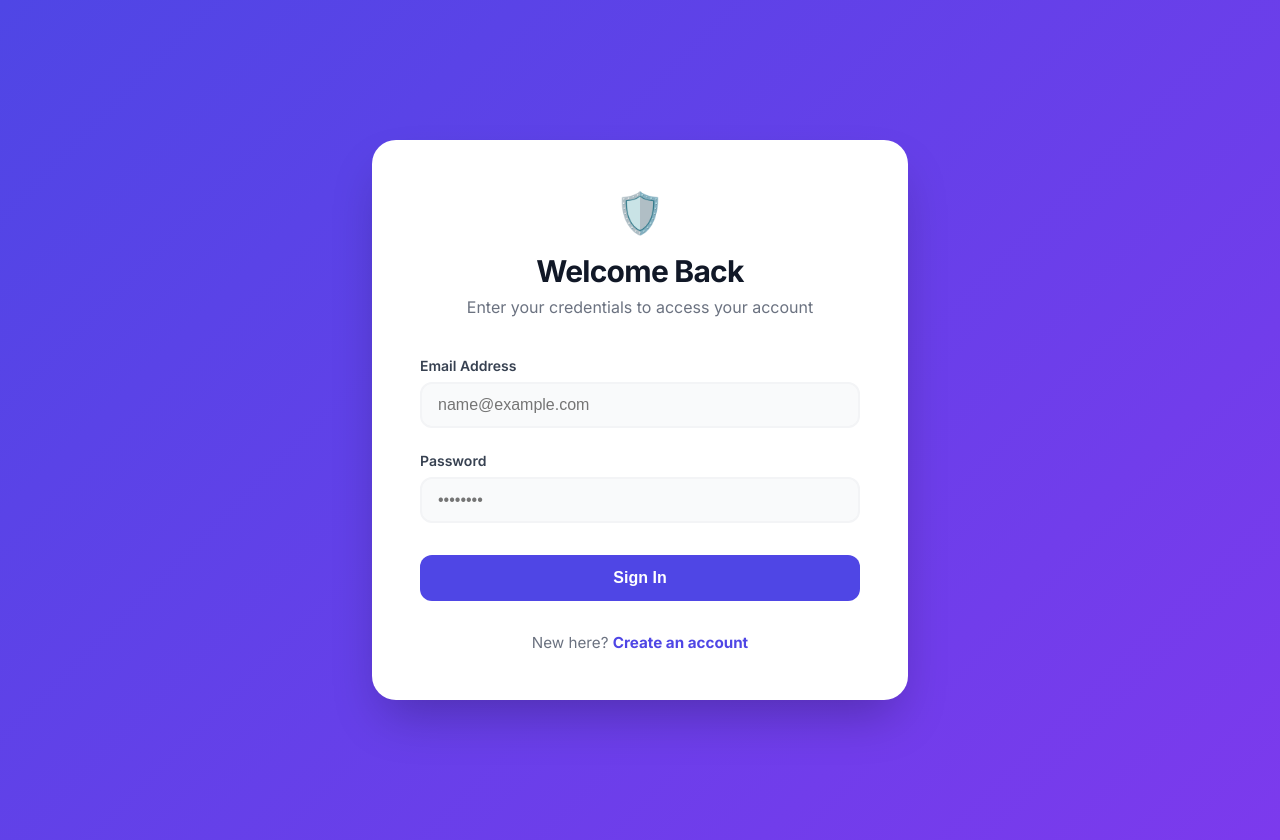
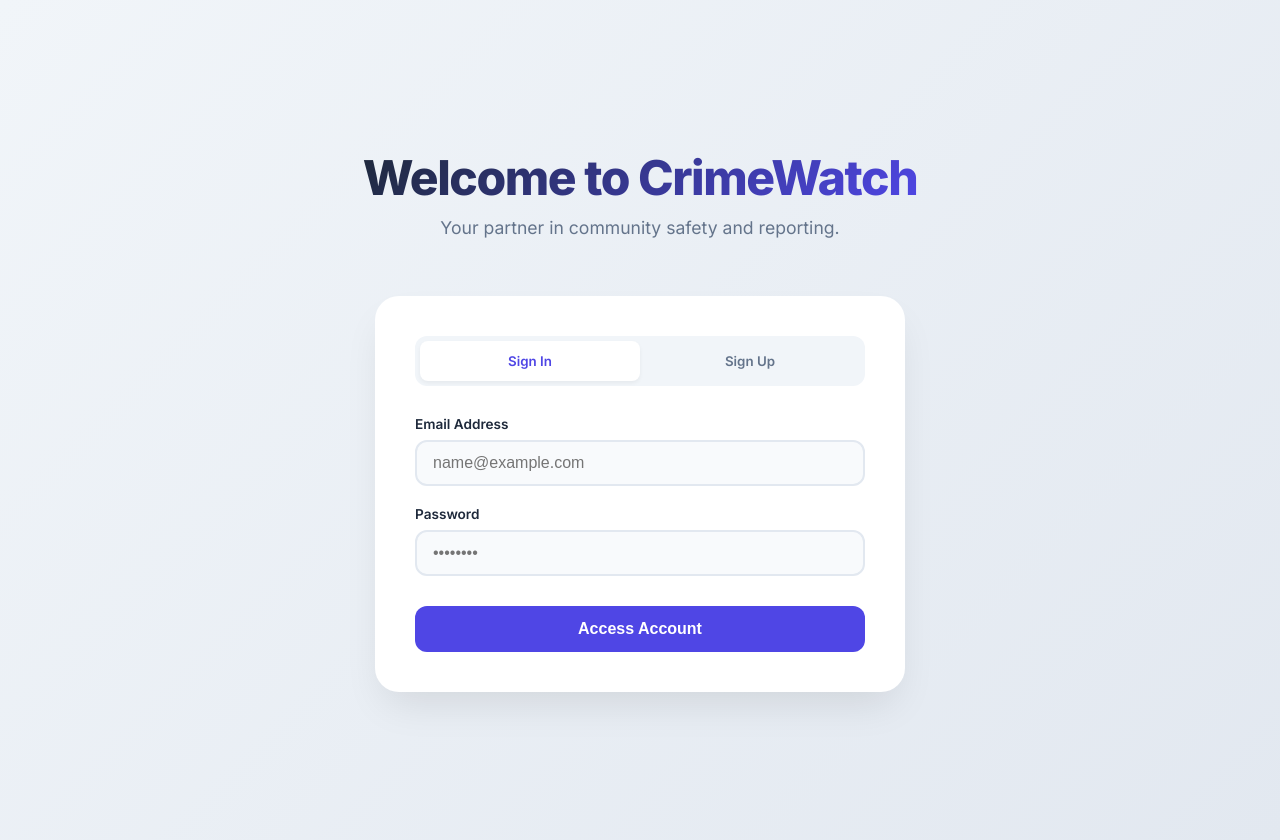
Before and after one commit to KamitKoul/crime-management-system, a PHP site: page /login.html in a window 1280 px wide. Run offline with PHP 8.4, Linux system fonts and the light colour scheme.

Commit message:
Security Update: Converted all SQL queries to secure Prepared Statements. UI Overhaul: Modernized Auth and Dashboard layouts.

```diff
--- a/login.html
+++ b/login.html
@@ -3,144 +3,285 @@
 <head>
     <meta charset="UTF-8">
     <meta name="viewport" content="width=device-width, initial-scale=1.0">
-    <title>Login - CrimeWatch</title>
-    <link href="https://fonts.googleapis.com/css2?family=Inter:wght@400;500;600;700&display=swap" rel="stylesheet">
+    <title>Access CrimeWatch</title>
+    <link href="https://fonts.googleapis.com/css2?family=Inter:wght@400;500;600;700;800&display=swap" rel="stylesheet">
     <style>
         :root {
             --primary: #4f46e5;
             --primary-hover: #4338ca;
-            --bg-gradient: linear-gradient(135deg, #4f46e5 0%, #7c3aed 100%);
+            --secondary: #7c3aed;
+            --bg-page: #f8fafc;
+            --text-main: #1e293b;
+            --text-muted: #64748b;
         }
+
         body {
             font-family: 'Inter', sans-serif;
-            background: var(--bg-gradient);
+            background: linear-gradient(135deg, #f1f5f9 0%, #e2e8f0 100%);
+            min-height: 100vh;
             display: flex;
+            flex-direction: column;
             justify-content: center;
             align-items: center;
-            min-height: 100vh;
             margin: 0;
             padding: 20px;
         }
-        .login-card {
-            background: white;
-            padding: 48px;
-            border-radius: 24px;
-            box-shadow: 0 25px 50px -12px rgba(0, 0, 0, 0.25);
-            width: 100%;
-            max-width: 440px;
-            animation: slideUp 0.5s ease-out;
-        }
-        @keyframes slideUp {
-            from { opacity: 0; transform: translateY(20px); }
-            to { opacity: 1; transform: translateY(0); }
-        }
-        .login-header {
+
+        /* 1. Main Welcome Header (Outside Container) */
+        .main-header {
             text-align: center;
             margin-bottom: 40px;
+            animation: slideDown 0.5s ease-out;
         }
-        .login-header .logo {
-            font-size: 2.5rem;
-            margin-bottom: 16px;
-            display: block;
+        .main-header h1 {
+            font-size: 3rem;
+            font-weight: 900;
+            margin: 0;
+            background: -webkit-linear-gradient(315deg, #1e293b 0%, #4f46e5 100%);
+            -webkit-background-clip: text;
+            -webkit-text-fill-color: transparent;
+            letter-spacing: -0.03em;
         }
-        .login-header h2 {
-            color: #111827;
-            font-size: 1.875rem;
-            font-weight: 800;
-            margin: 0;
-            letter-spacing: -0.025em;
+        .main-header p {
+            font-size: 1.1rem;
+            color: var(--text-muted);
+            margin-top: 10px;
         }
-        .login-header p {
-            color: #6b7280;
-            margin-top: 8px;
+
+        /* 2. Main Card Container */
+        .auth-card {
+            background: white;
+            width: 100%;
+            max-width: 450px;
+            padding: 40px;
+            border-radius: 24px;
+            box-shadow: 0 20px 40px -10px rgba(0, 0, 0, 0.1);
+            position: relative;
+            overflow: hidden;
+            animation: fadeIn 0.6s ease-out;
         }
-        .form-group {
-            margin-bottom: 24px;
+
+        @keyframes slideDown { from { opacity: 0; transform: translateY(-20px); } to { opacity: 1; transform: translateY(0); } }
+        @keyframes fadeIn { from { opacity: 0; transform: scale(0.95); } to { opacity: 1; transform: scale(1); } }
+
+        /* 3. Toggle Switcher */
+        .toggle-container {
+            display: flex;
+            background: #f1f5f9;
+            padding: 5px;
+            border-radius: 12px;
+            margin-bottom: 30px;
+            position: relative;
         }
+        .toggle-btn {
+            flex: 1;
+            border: none;
+            background: transparent;
+            padding: 12px;
+            border-radius: 8px;
+            font-weight: 600;
+            color: var(--text-muted);
+            cursor: pointer;
+            transition: all 0.2s;
+            font-family: inherit;
+        }
+        .toggle-btn.active {
+            background: white;
+            color: var(--primary);
+            box-shadow: 0 2px 4px rgba(0,0,0,0.05);
+        }
+
+        /* Forms */
+        .auth-form {
+            display: none; /* Hidden by default */
+            animation: fadeForm 0.3s ease-in-out;
+        }
+        .auth-form.active-form {
+            display: block; /* Show active */
+        }
+        @keyframes fadeForm { from { opacity: 0; transform: translateY(5px); } to { opacity: 1; transform: translateY(0); } }
+
+        .form-group { margin-bottom: 20px; }
         label {
             display: block;
             margin-bottom: 8px;
-            color: #374151;
             font-weight: 600;
-            font-size: 0.875rem;
+            font-size: 0.85rem;
+            color: var(--text-main);
         }
         input {
             width: 100%;
             padding: 12px 16px;
-            border: 2px solid #f3f4f6;
+            border: 2px solid #e2e8f0;
             border-radius: 12px;
             font-size: 1rem;
             transition: all 0.2s;
             box-sizing: border-box;
-            background-color: #f9fafb;
+            background: #f8fafc;
         }
         input:focus {
             outline: none;
             border-color: var(--primary);
-            background-color: white;
-            box-shadow: 0 0 0 4px rgba(79, 70, 229, 0.1);
+            background: white;
         }
-        button {
+
+        .btn {
             width: 100%;
             padding: 14px;
-            background-color: var(--primary);
-            color: white;
             border: none;
             border-radius: 12px;
             font-size: 1rem;
             font-weight: 700;
             cursor: pointer;
             transition: all 0.2s;
-            margin-top: 8px;
+            color: white;
+            margin-top: 10px;
+            background-color: var(--primary);
         }
-        button:hover {
+        .btn:hover {
             background-color: var(--primary-hover);
-            transform: translateY(-1px);
-            box-shadow: 0 10px 15px -3px rgba(79, 70, 229, 0.4);
+            transform: translateY(-2px);
+            box-shadow: 0 8px 15px -3px rgba(79, 70, 229, 0.3);
         }
-        .footer-link {
-            text-align: center;
-            margin-top: 32px;
-            font-size: 0.95rem;
-            color: #6b7280;
+
+        /* Register Specific Color Override */
+        .btn-register { background-color: var(--secondary); }
+        .btn-register:hover { background-color: #6d28d9; box-shadow: 0 8px 15px -3px rgba(124, 58, 237, 0.3); }
+
+        /* Toast Styles */
+        .toast-container {
+            position: fixed;
+            top: 24px;
+            right: 24px;
+            z-index: 9999;
+            display: flex;
+            flex-direction: column;
+            gap: 12px;
         }
-        .footer-link a {
-            color: var(--primary);
-            text-decoration: none;
-            font-weight: 700;
+        .toast {
+            padding: 16px 24px;
+            border-radius: 12px;
+            background: white;
+            box-shadow: 0 10px 15px -3px rgba(0, 0, 0, 0.1);
+            display: flex;
+            align-items: center;
+            gap: 12px;
+            font-weight: 600;
+            transform: translateX(120%);
+            transition: transform 0.3s;
+            border-left: 6px solid #ccc;
         }
-        .footer-link a:hover {
-            text-decoration: underline;
-        }
+        .toast.show { transform: translateX(0); }
+        .toast-error { border-left-color: #ef4444; color: #991b1b; background-color: #fef2f2; }
+        .toast-success { border-left-color: #7c3aed; color: #5b21b6; background-color: #f5f3ff; }
+
     </style>
 </head>
 <body>
 
-<div class="login-card">
-    <div class="login-header">
-        <span class="logo">🛡️</span>
-        <h2>Welcome Back</h2>
-        <p>Enter your credentials to access your account</p>
+    <!-- Main Header Outside Container -->
+    <div class="main-header">
+        <h1>Welcome to CrimeWatch</h1>
+        <p>Your partner in community safety and reporting.</p>
     </div>
 
+    <!-- Single Card Container -->
+    <div class="auth-card">
+
+        <!-- Toggle Switch -->
+        <div class="toggle-container">
+            <button class="toggle-btn active" onclick="switchTab('login')">Sign In</button>
+            <button class="toggle-btn" onclick="switchTab('register')">Sign Up</button>
+        </div>
+
+        <!-- Login Form -->
+        <div id="login-form" class="auth-form active-form">
             <form action="auth/login.php" method="POST">
                 <div class="form-group">
                     <label>Email Address</label>
                     <input type="email" name="email" required placeholder="name@example.com">
                 </div>
-
                 <div class="form-group">
                     <label>Password</label>
                     <input type="password" name="password" required placeholder="••••••••">
                 </div>
+                <button type="submit" class="btn">Access Account</button>
+            </form>
+        </div>
 
-        <button type="submit">Sign In</button>
+        <!-- Register Form -->
+        <div id="register-form" class="auth-form">
+            <form action="auth/register.php" method="POST">
+                <div class="form-group">
+                    <label>Full Name</label>
+                    <input type="text" name="name" required placeholder="John Doe">
+                </div>
+                <div class="form-group">
+                    <label>Email Address</label>
+                    <input type="email" name="email" required placeholder="name@example.com">
+                </div>
+                <div class="form-group">
+                    <label>Phone Number</label>
+                    <input type="text" name="phone" placeholder="(555) 000-0000">
+                </div>
+                <div class="form-group">
+                    <label>Create Password</label>
+                    <input type="password" name="password" required placeholder="••••••••">
+                </div>
+                <button type="submit" class="btn btn-register">Create Account</button>
             </form>
+        </div>
 
-    <div class="footer-link">
-        New here? <a href="register.html">Create an account</a>
     </div>
-</div>
+
+    <div class="toast-container" id="toastContainer"></div>
+
+    <script>
+        // Tab Switching Logic
+        function switchTab(tab) {
+            const loginForm = document.getElementById('login-form');
+            const registerForm = document.getElementById('register-form');
+            const btns = document.querySelectorAll('.toggle-btn');
+
+            if (tab === 'login') {
+                loginForm.classList.add('active-form');
+                registerForm.classList.remove('active-form');
+                btns[0].classList.add('active');
+                btns[1].classList.remove('active');
+            } else {
+                loginForm.classList.remove('active-form');
+                registerForm.classList.add('active-form');
+                btns[0].classList.remove('active');
+                btns[1].classList.add('active');
+            }
+        }
+
+        // Toast Logic
+        function showToast(message, type = 'error') {
+            const container = document.getElementById('toastContainer');
+            const toast = document.createElement('div');
+            toast.className = `toast toast-${type}`;
+            const icon = type === 'success' ? '✅' : '❌';
+            toast.innerHTML = `<span style="font-size:1.2rem">${icon}</span><span>${message}</span>`;
+            container.appendChild(toast);
+            toast.offsetHeight;
+            toast.classList.add('show');
+            setTimeout(() => {
+                toast.classList.remove('show');
+                setTimeout(() => toast.remove(), 300);
+            }, 5000);
+        }
+
+        window.onload = function() {
+            const urlParams = new URLSearchParams(window.location.search);
+            if (urlParams.get('error') === 'invalid') {
+                showToast("Invalid credentials. Please try again.", 'error');
+            } else if (urlParams.get('success') === 'registered') {
+                showToast("Account created! Please sign in.", 'success');
+                switchTab('login'); // Auto-switch to login on success
+            }
+        };
+    </script>
 
 </body>
 </html>
```
Also changed, not shown: admin/dashboard.php (+75 -0 lines), api/assign_case.php (+23 -6 lines), api/report_crime.php (+8 -8 lines), auth/login.php (+8 -4 lines), auth/register.php (+18 -6 lines), officer/add_note.php (+10 -6 lines), officer/close_case.php (+20 -10 lines). Lines whose indentation alone changed are shown as unchanged.
